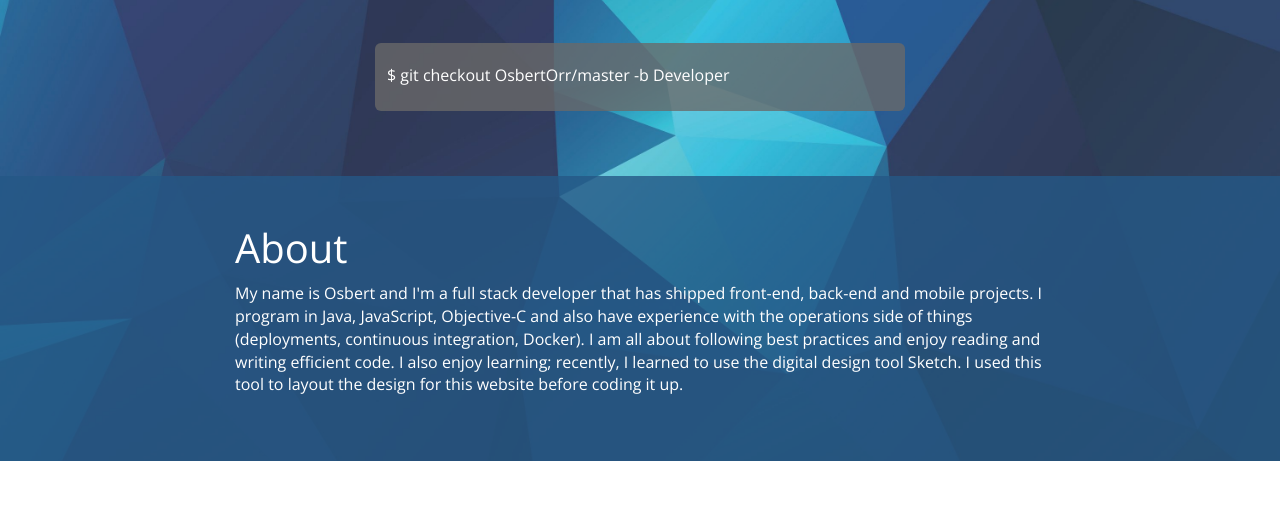
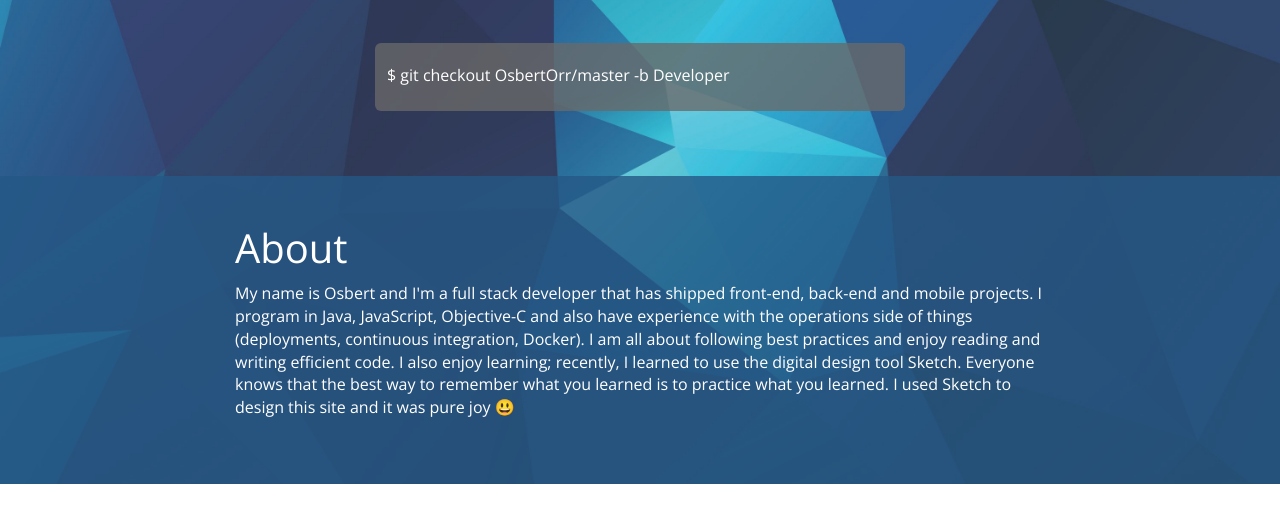
Before and after one commit to oztheozoz/osbert.net, a plain HTML site: page index.html in a window 1280 px wide. Shown: the part 129-637 px from the top of the page. Drawn offline with nearby package versions, Linux system fonts and the light colour scheme.

Commit message:
Update text

```diff
--- a/index.html
+++ b/index.html
@@ -81,7 +81,7 @@
             <div class="row">
               <div class="col-sm-12">
                 <h1 class="article-title-light">About</h1>
-                <p class="text-light">My name is Osbert and I'm a full stack developer that has shipped front-end, back-end and mobile projects. I program in Java, JavaScript, Objective-C and also have experience with the operations side of things (deployments, continuous integration, Docker). I am all about following best practices and enjoy reading and writing efficient code. I also enjoy learning; recently, I learned to use the digital design tool Sketch. I used this tool to layout the design for this website before coding it up.</p>
+                <p class="text-light">My name is Osbert and I'm a full stack developer that has shipped front-end, back-end and mobile projects. I program in Java, JavaScript, Objective-C and also have experience with the operations side of things (deployments, continuous integration, Docker). I am all about following best practices and enjoy reading and writing efficient code. I also enjoy learning; recently, I learned to use the digital design tool Sketch. Everyone knows that the best way to remember what you learned is to practice what you learned. I used Sketch to design this site and it was pure joy 😃</p>
               </div>
             </div>
           </article>
```
